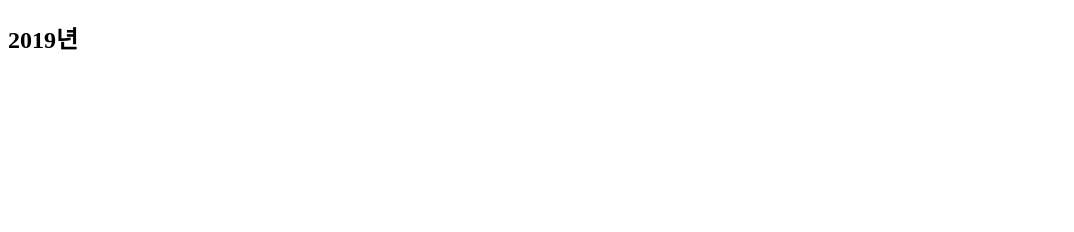
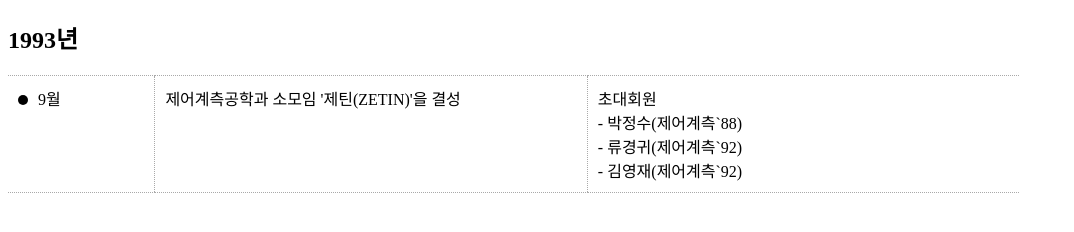
Before and after one commit to DrCloy/zetin_history, a plain HTML site: page history_project/index.html in a window 1280 px wide. Shown: the whole page, without its empty margins (0-1074 px from the left). Drawn offline with Linux system fonts and the light colour scheme.

Commit message:
css 기본 완성 & test

```diff
--- a/history_project/css/style.css
+++ b/history_project/css/style.css
@@ -0,0 +1,54 @@
+ul {
+    list-style-type: none;
+    margin: 0;
+    padding: 0;
+    display: table;
+    width: 100%;
+    table-layout: fixed;
+    border-collapse: collapse;
+    width: 80%;
+
+}
+
+li {
+    display: table-cell;
+    border-collapse: collapse;
+    padding: 10px;
+    max-height: 50px;
+    /* set a maximum height */
+    overflow: auto;
+    /* enable scrolling if content exceeds height */
+    width: 33.33%;
+
+}
+
+li.month:not(li.month:empty)::before {
+    display: inline-block;
+    margin-right: 10px;
+    content: "";
+    width: 10px;
+    height: 10px;
+    border-radius: 50%;
+    background-color: black;
+}
+
+li:first-child {
+    width: 10%;
+}
+
+li:not(li:first-child) {
+    border-bottom: 1px dotted darkgray;
+}
+
+li:not(li:first-child) {
+    border-left: 1px dotted darkgray;
+}
+
+ul:last-child li:first-child {
+    border-bottom: 1px dotted darkgray;
+}
+
+li:first-child:not(li:empty),
+li:not(li:first-child) {
+    border-top: 1px dotted darkgray;
+}
--- a/history_project/index.html
+++ b/history_project/index.html
@@ -6,9 +6,20 @@
     <link rel="stylesheet" href="css/style.css" />
   </head>
   <body>
-    <div class="table">
-      <h2>2019년</h2>
-      <ul></ul>
+    <div>
+      <h2>1993년</h2>
+      <div class="table">
+        <ul>
+          <li class="month">9월</li>
+          <li>제어계측공학과 소모임 '제틴(ZETIN)'을 결성</li>
+          <li>
+            초대회원<br />
+            - 박정수(제어계측`88)<br />
+            - 류경귀(제어계측`92)<br />
+            - 김영재(제어계측`92)
+          </li>
+        </ul>
+      </div>
     </div>
   </body>
 </html>
```
Also changed, not shown: test.html (added, +27 -0 lines).
